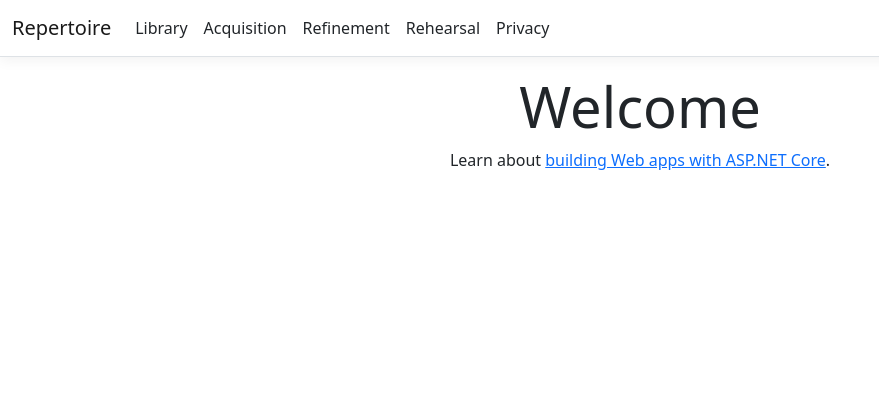
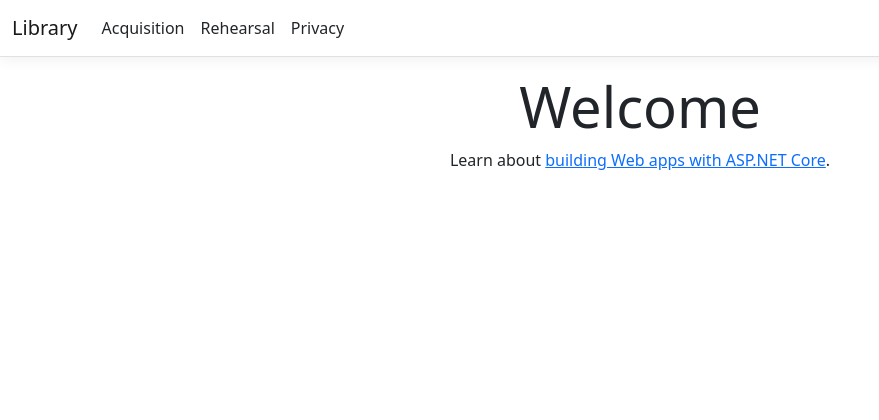
Before and after one commit to thato-c/RepertoireManagementSystem, an ASP.NET Core app: page / in a window 1280 px wide. Shown: the top 420 px of the page, without its empty margins (0-879 px from the left). Run offline with ASP.NET Core 8, Linux system fonts and the light colour scheme; style sheets or scripts are compiled from the project's sources.

Commit message:
Update the Navbar down to operational essentials

```diff
--- a/Repertoire-Management-System/Repertoire-Management-System/Views/Shared/_Layout.cshtml
+++ b/Repertoire-Management-System/Repertoire-Management-System/Views/Shared/_Layout.cshtml
@@ -12,7 +12,7 @@
     <header>
         <nav class="navbar navbar-expand-sm navbar-toggleable-sm navbar-light bg-white border-bottom box-shadow mb-3">
             <div class="container-fluid">
-                <a class="navbar-brand" asp-area="" asp-controller="Home" asp-action="Index">Repertoire</a>
+                <a class="navbar-brand" asp-area="" asp-controller="Song" asp-action="Index">Library</a>
                 <button class="navbar-toggler" type="button" data-bs-toggle="collapse" data-bs-target=".navbar-collapse" aria-controls="navbarSupportedContent"
                         aria-expanded="false" aria-label="Toggle navigation">
                     <span class="navbar-toggler-icon"></span>
@@ -20,13 +20,7 @@
                 <div class="navbar-collapse collapse d-sm-inline-flex justify-content-between">
                     <ul class="navbar-nav flex-grow-1">
                         <li class="nav-item">
-                            <a class="nav-link text-dark" asp-area="" asp-controller="Song" asp-action="Index">Library</a>
-                        </li>
-                        <li class="nav-item">
                             <a class="nav-link text-dark" asp-area="" asp-controller="Acquisition" asp-action="Index">Acquisition</a>
-                        </li>
-                        <li class="nav-item">
-                            <a class="nav-link text-dark" asp-area="" asp-controller="" asp-action="Index">Refinement</a>
                         </li>
                         <li class="nav-item">
                             <a class="nav-link text-dark" asp-area="" asp-controller="Rehearsal" asp-action="Index">Rehearsal</a>
```
Also changed, not shown: 7 other files.
